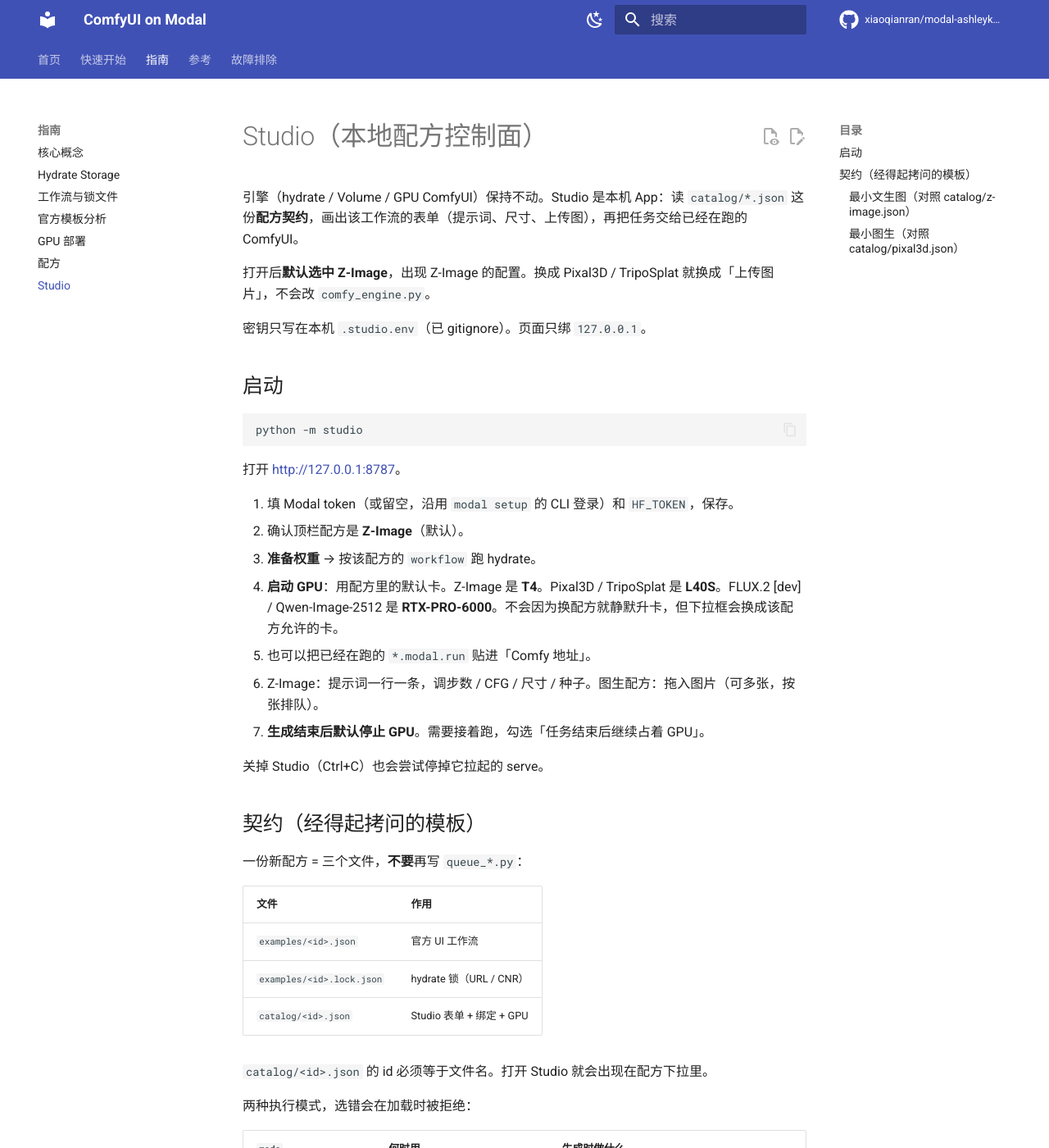
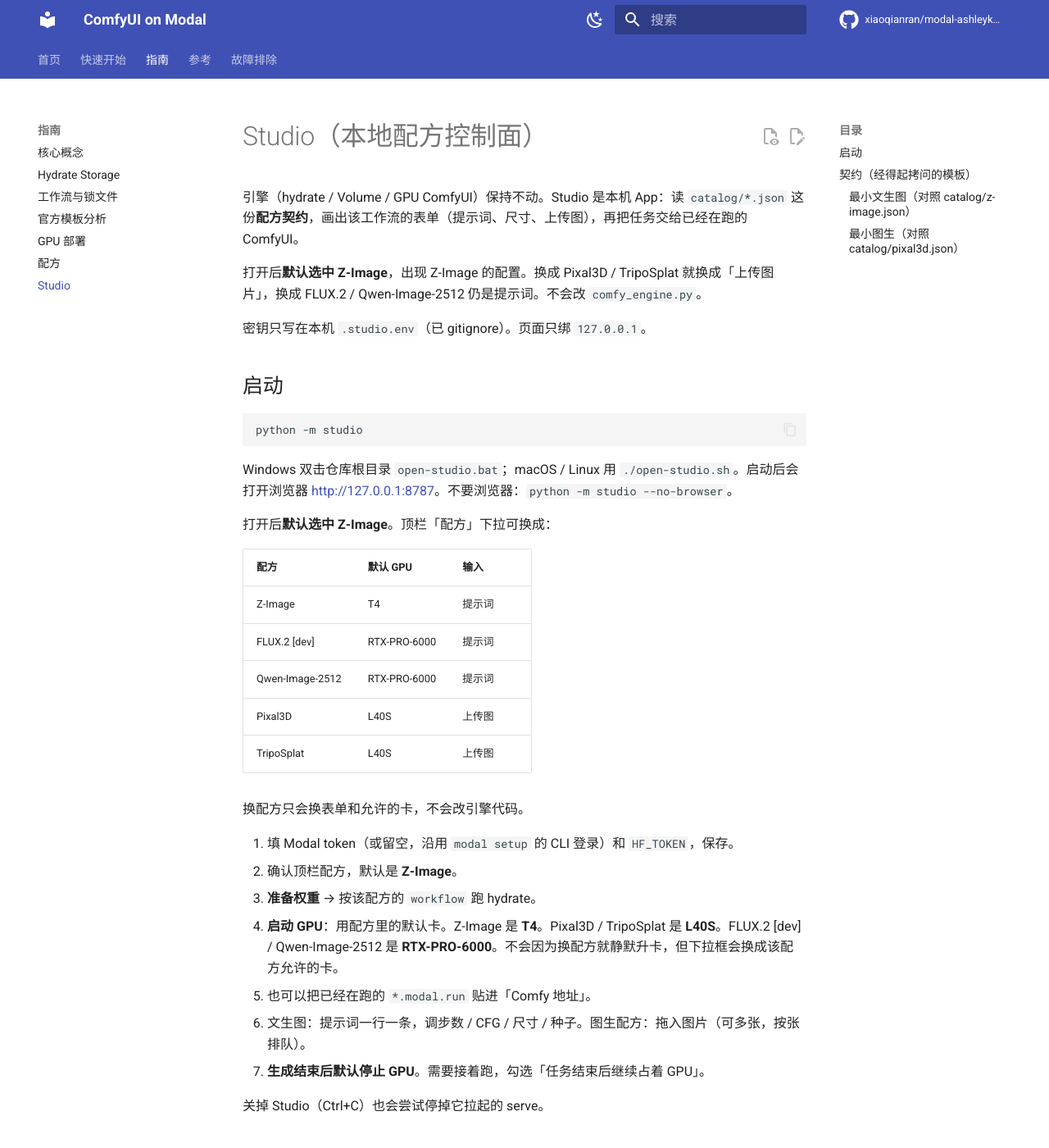
Before and after one commit to xiaoqianran/modal-ashleykza-comfyui, an MkDocs documentation site: the page built from docs/guide/studio.md, in a window 1280 px wide and 1400 px high. Shown: the whole window at 82% size. Built offline with MkDocs 1.6.1 and Material for MkDocs 9.7.7, drawn with Linux system fonts in a browser that asks for light colours; comment, search, counter and statistics services are not loaded.

Commit message:
feat: 双击或 python -m studio 打开本机控制面，顶栏选配方
Windows 用 open-studio.bat，macOS/Linux 用 open-studio.sh。启动后自动打开浏览器，默认 Z-Image，可换成 FLUX.2 / Qwen / Pixal3D / TripoSplat。

Co-authored-by: xiaoqianran <23200150217@post.usts.edu.cn>

````diff
--- a/docs/guide/studio.md
+++ b/docs/guide/studio.md
@@ -2,7 +2,7 @@
 
 引擎（hydrate / Volume / GPU ComfyUI）保持不动。Studio 是本机 App：读 `catalog/*.json` 这份**配方契约**，画出该工作流的表单（提示词、尺寸、上传图），再把任务交给已经在跑的 ComfyUI。
 
-打开后**默认选中 Z-Image**，出现 Z-Image 的配置。换成 Pixal3D / TripoSplat 就换成「上传图片」，不会改 `comfy_engine.py`。
+打开后**默认选中 Z-Image**，出现 Z-Image 的配置。换成 Pixal3D / TripoSplat 就换成「上传图片」，换成 FLUX.2 / Qwen-Image-2512 仍是提示词。不会改 `comfy_engine.py`。
 
 密钥只写在本机 `.studio.env`（已 gitignore）。页面只绑 `127.0.0.1`。
 
@@ -12,14 +12,26 @@
 python -m studio
 ```
 
-打开 [http://127.0.0.1:8787](http://127.0.0.1:8787)。
+Windows 双击仓库根目录 `open-studio.bat`；macOS / Linux 用 `./open-studio.sh`。启动后会打开浏览器 [http://127.0.0.1:8787](http://127.0.0.1:8787)。不要浏览器：`python -m studio --no-browser`。
+
+打开后**默认选中 Z-Image**。顶栏「配方」下拉可换成：
+
+| 配方 | 默认 GPU | 输入 |
+|---|---|---|
+| Z-Image | T4 | 提示词 |
+| FLUX.2 [dev] | RTX-PRO-6000 | 提示词 |
+| Qwen-Image-2512 | RTX-PRO-6000 | 提示词 |
+| Pixal3D | L40S | 上传图 |
+| TripoSplat | L40S | 上传图 |
+
+换配方只会换表单和允许的卡，不会改引擎代码。
 
 1. 填 Modal token（或留空，沿用 `modal setup` 的 CLI 登录）和 `HF_TOKEN`，保存。
-2. 确认顶栏配方是 **Z-Image**（默认）。
+2. 确认顶栏配方，默认是 **Z-Image**。
 3. **准备权重** → 按该配方的 `workflow` 跑 hydrate。
 4. **启动 GPU**：用配方里的默认卡。Z-Image 是 **T4**。Pixal3D / TripoSplat 是 **L40S**。FLUX.2 [dev] / Qwen-Image-2512 是 **RTX-PRO-6000**。不会因为换配方就静默升卡，但下拉框会换成该配方允许的卡。
 5. 也可以把已经在跑的 `*.modal.run` 贴进「Comfy 地址」。
-6. Z-Image：提示词一行一条，调步数 / CFG / 尺寸 / 种子。图生配方：拖入图片（可多张，按张排队）。
+6. 文生图：提示词一行一条，调步数 / CFG / 尺寸 / 种子。图生配方：拖入图片（可多张，按张排队）。
 7. **生成结束后默认停止 GPU**。需要接着跑，勾选「任务结束后继续占着 GPU」。
 
 关掉 Studio（Ctrl+C）也会尝试停掉它拉起的 serve。
--- a/pyproject.toml
+++ b/pyproject.toml
@@ -7,6 +7,9 @@ requires-python = ">=3.12"
 dependencies = [
     "modal",
 ]
+
+[project.scripts]
+studio = "studio.server:main"
 
 [tool.ruff]
 target-version = "py312"
````
Also changed, not shown: README.md (+2 -2 lines), docs/getting-started.md (+1 -1 lines), docs/reference/cli.md (+4 -1 lines), 4 other files.
